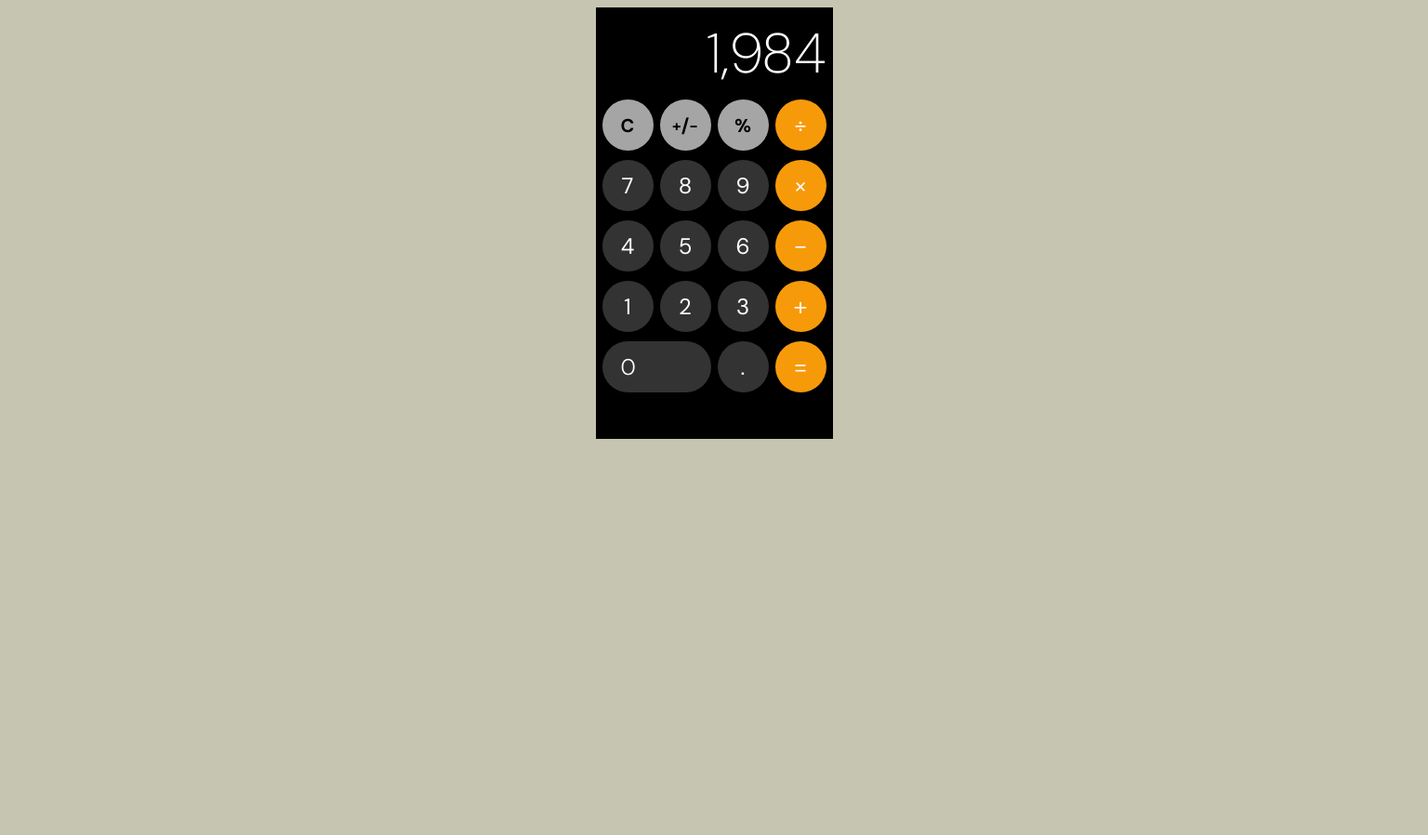
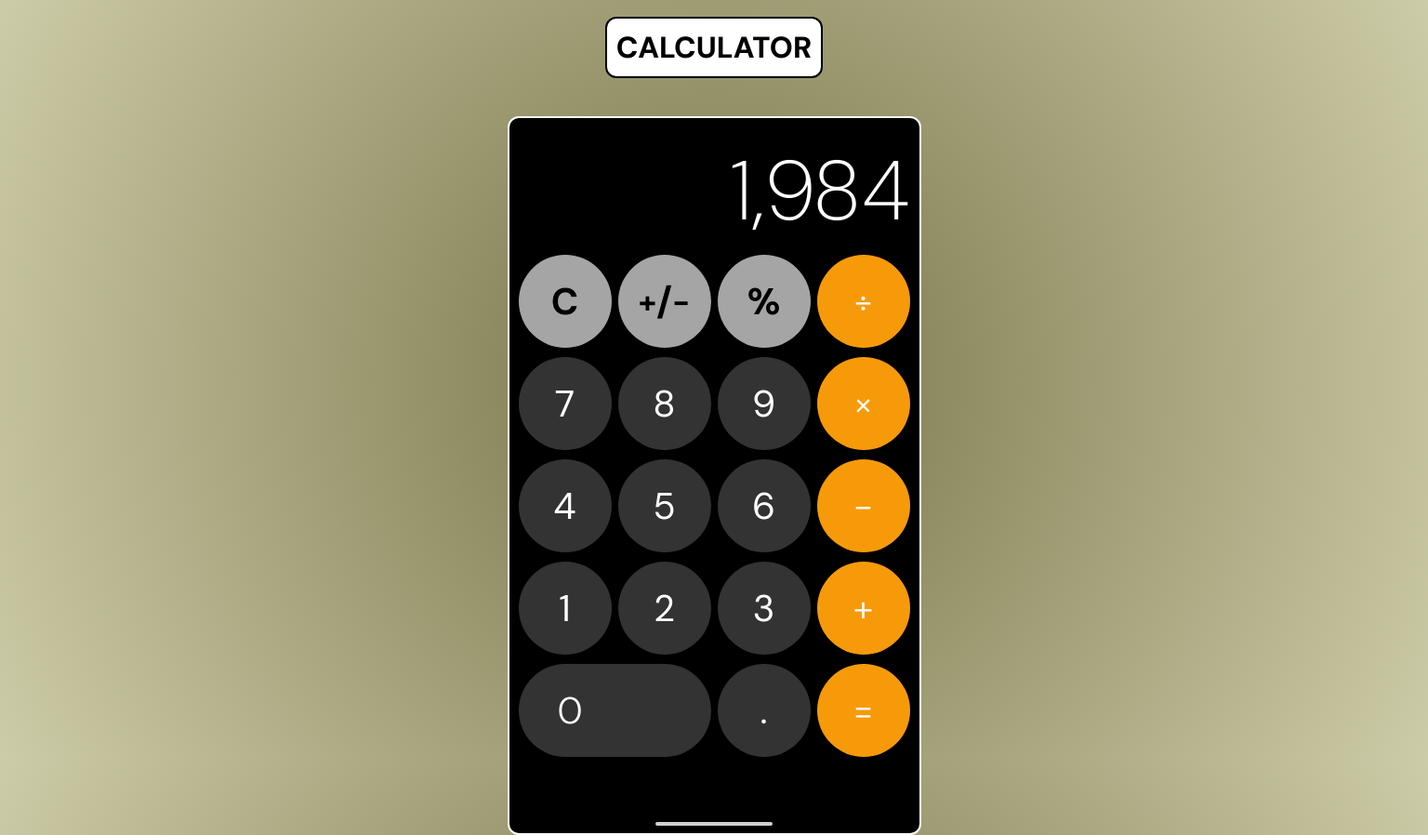
Before and after one commit to AndrewRobertSpence/Calculator, a plain HTML site: page index.html in a window 1536 px wide. Shown: the whole page at 93% size. Before the commit the page ends 800 px from the top, so only its background shows below. Drawn offline with Linux system fonts and the light colour scheme.

Commit message:
added media queries for laptop and large screen desktop

```diff
--- a/index.html
+++ b/index.html
@@ -14,6 +14,7 @@
     <title>Calculator</title>
   </head>
   <body>
+    <h1>Calculator</h1>
     <section id="calculator">
       <div class="calculator__input"><p>1,984</p></div>
       <div class="calculator__row">
@@ -45,6 +46,7 @@
         <div class="button__darkgrey">.</div>
         <div class="button__orange">=</div>
       </div>
+      <hr>
     </section>
   </body>
 </html>
--- a/styles/_variables.css
+++ b/styles/_variables.css
@@ -3,9 +3,16 @@
   --white: #fff;
   --orange: #f79a0a;
   --black: black;
+  --verylightgrey: rgb(207, 207, 207);
   --lightgrey: #a5a5a5;
   --mediumgrey: #666666;
-    --darkgrey:#333333;
+  --darkgrey: #333333;
   --largegap: 10px;
   --gap: 7px;
+  --background: radial-gradient(
+    circle,
+    rgba(128, 125, 81, 1) 0%,
+    rgba(140, 137, 95, 1) 25%,
+    rgba(205, 204, 168, 1) 100%
+  );
 }
--- a/styles/main.css
+++ b/styles/main.css
@@ -1,49 +1,59 @@
 @import "_variables.css";
 
 body {
-  background-color: var(--beige);
-  justify-content: center;
+  background: var(--background);
   align-items: center;
   display: flex;
   flex-direction: column;
+  height: 100vh;
 }
-
+h1 {
+  font-family: "DM Sans", sans-serif;
+  font-weight: 900;
+  text-transform: uppercase;
+  border-style: solid;
+  border-width: 2px;
+  border-radius: 12px;
+  margin-top: 30px;
+  padding: 10px;
+  background-color: var(--white);
+}
 #calculator {
   display: flex;
   flex-direction: column;
   background-color: var(--black);
   margin: 0 auto;
-  padding-bottom: 50px;
+  margin-top: 30px;
   padding-top: 10px;
   padding-left: 7px;
   padding-right: 7px;
   gap: var(--largegap);
+  border-radius: 12px;
+  border-style: solid;
+  border-width: 2px;
+  border-radius: 12px;
+  border-color: white;
 }
-
 p {
   font-size: 60px;
   text-align: right;
   padding: 0;
   margin: 0;
-  font-family: 'DM Sans', sans-serif;
-  /* font-family: "Roboto", sans-serif; */
+  font-family: "DM Sans", sans-serif;
   font-weight: 100;
   background-color: var(--black);
   color: var(--white);
 }
-
 .calculator__row {
   display: flex;
   flex-direction: row;
   gap: var(--gap);
 }
-
 .calculator__last__row {
   display: flex;
   flex-direction: row;
   gap: var(--gap);
 }
-
 .button__lightgrey {
   width: 55px;
   height: 55px;
@@ -55,13 +65,10 @@ p {
   align-items: center;
   justify-content: center;
   margin: 0 auto;
-  font-family: 'DM Sans', sans-serif;
-  /* font-family: "Roboto", sans-serif; */
+  font-family: "DM Sans", sans-serif;
   font-weight: 700;
   font-size: 20px;
-
 }
-
 .button__darkgrey {
   width: 55px;
   height: 55px;
@@ -73,13 +80,11 @@ p {
   align-items: center;
   justify-content: center;
   margin: 0 auto;
-  font-family: 'DM Sans', sans-serif;
-  /* font-family: "Roboto", sans-serif; */
+  font-family: "DM Sans", sans-serif;
   font-weight: 400;
   color: white;
   font-size: 24px;
 }
-
 .button__orange {
   width: 55px;
   height: 55px;
@@ -91,8 +96,7 @@ p {
   align-items: center;
   justify-content: center;
   margin: 0 auto;
-  font-family: 'DM Sans', sans-serif;
-  /* font-family: "Roboto", sans-serif; */
+  font-family: "DM Sans", sans-serif;
   font-weight: 300;
   color: white;
   font-size: 28px;
@@ -112,9 +116,75 @@ button {
   padding-left: 20px;
   border: none;
   background-color: var(--darkgrey);
-  font-family: 'DM Sans', sans-serif;
-  /* font-family: "Roboto", sans-serif; */
+  font-family: "DM Sans", sans-serif;
   font-weight: 300;
   color: white;
   font-size: 24px;
 }
+hr {
+  width: 30%;
+  border-radius: 10px;
+  height: 2px;
+  margin-top: 30px;
+  background-color: var(--verylightgrey);
+  border: none;
+}
+
+@media screen and (min-width: 768px) {
+  p {
+    font-size: 80px;
+  }
+  #calculator{
+    padding-top: 20px;
+    padding-left: 10px;
+    padding-right: 10px;
+  }
+  .button__lightgrey,
+  .button__darkgrey,
+  .button__orange {
+    width: 85px;
+    height: 85px;
+    font-size: 32px;
+  }
+  button {
+    width: 177px;
+    padding-left: 36px;
+    font-size: 32px;
+  }
+  hr {
+    height: 3px;
+    margin-top: 50px;
+  }
+}
+
+@media screen and (min-width: 1440px) {
+    p {
+      font-size: 90px;
+    }
+    h1 {
+        margin-top: 10px;
+    }
+    #calculator{
+      padding-top: 20px;
+      padding-left: 10px;
+      padding-right: 10px;
+      margin-top: 20px;
+    }
+    .button__lightgrey,
+    .button__darkgrey,
+    .button__orange {
+      width: 100px;
+      height: 100px;
+      font-size: 40px;
+    }
+    button {
+      width: 207px;
+      padding-left: 42px;
+      font-size: 40px;
+      border-radius: 68px;
+    }
+    hr {
+      height: 4px;
+      margin-top: 60px;
+    }
+  }
```
Lines whose indentation alone changed are shown as unchanged.
